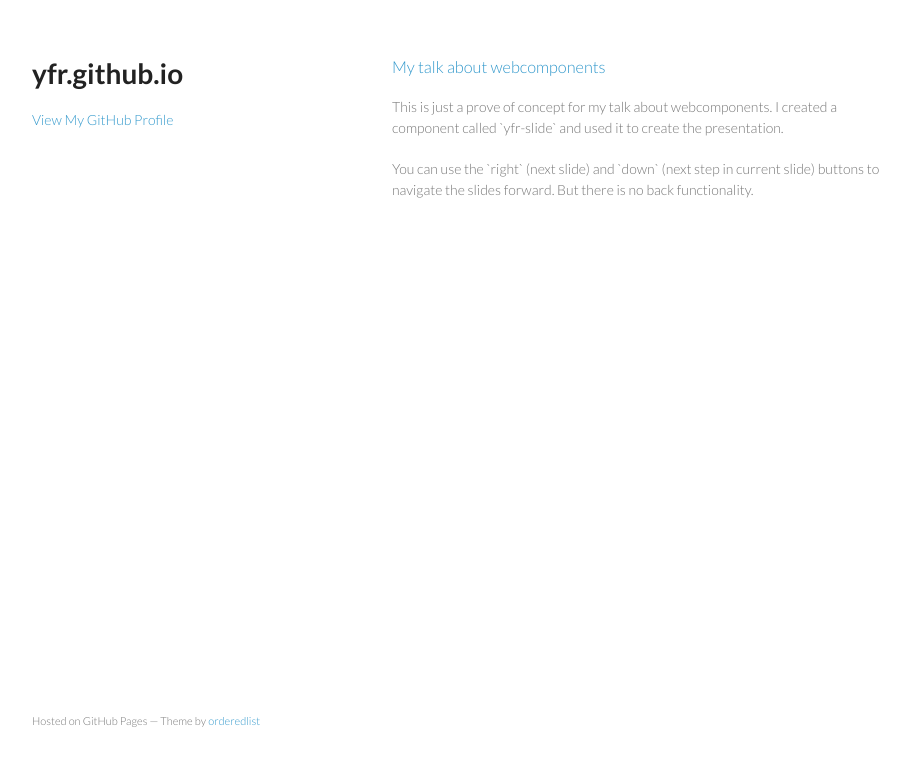
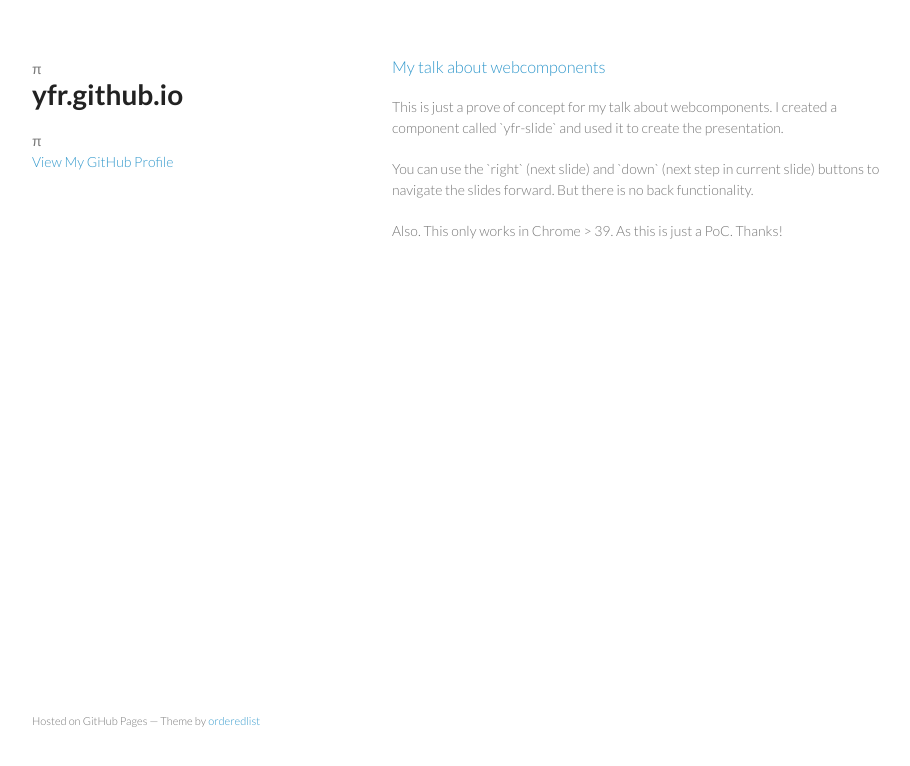
Before and after one commit to yfr/yfr.github.io, a plain HTML site: page index.html in a window 1280 px wide. Shown: the whole page, without its empty margins (178-1088 px from the left). Drawn offline with Linux system fonts and the light colour scheme.

Commit message:
feat(webcomponents): add warning for browser support

```diff
--- a/index.html
+++ b/index.html
@@ -14,7 +14,7 @@
 <body>
   <div class="wrapper">
     <header>
-      <h1>yfr.github.io</h1>
+      π<h1>yfr.github.io</h1>π
 
       <p class="view">
         <a href="https://github.com/yfr">View My GitHub Profile</a>
@@ -27,6 +27,9 @@
       <p>This is just a prove of concept for my talk about webcomponents. I created a component called `yfr-slide` and used it to create the presentation.</p>
       <p>
         You can use the `right` (next slide) and `down` (next step in current slide) buttons to navigate the slides forward. But there is no back functionality.
+      </p>
+      <p>
+        Also. This only works in Chrome > 39. As this is just a PoC. Thanks!
       </p>
     </section>
 
```
